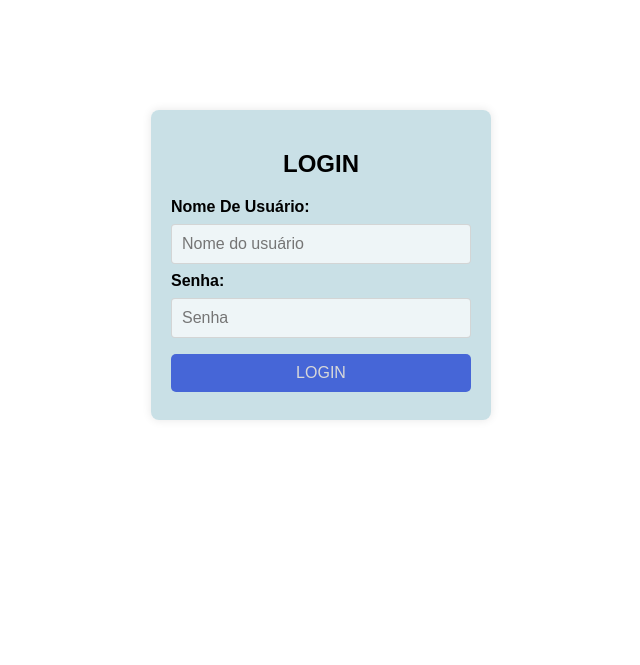
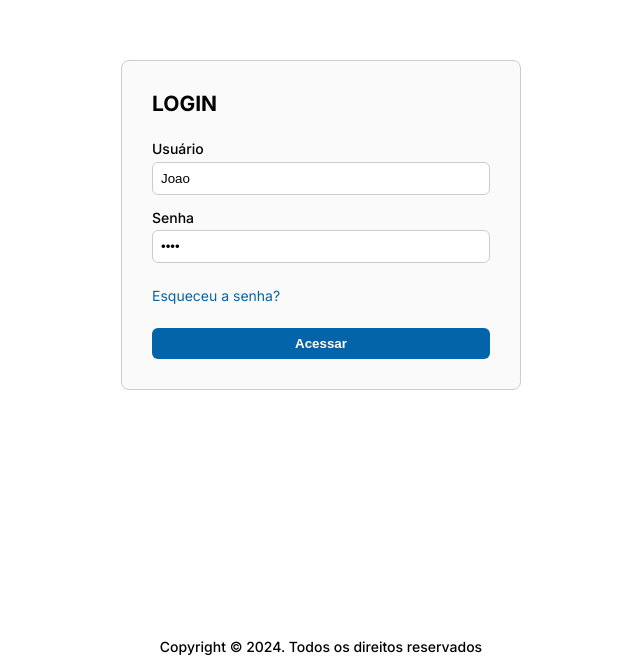
Before and after one commit to Guilherme-Nasciutti/Projeto_Adulao, an Electron app: page index.html in a window 1080 px wide. Shown: the part 135-800 px from the top of the page, without its empty margins (219-859 px from the left). Drawn offline with Linux system fonts and the light colour scheme.

Commit message:
ajustes de estrutura html + css compartilhado no login

```diff
--- /dev/null
+++ b/assets/css/login.css
@@ -0,0 +1,40 @@
+main {
+    width: 100vw;
+    height: 90vh;
+
+    display: flex;
+    align-items: center;
+    justify-content: center;
+}
+
+form {
+    gap: 1em;
+    padding: 30px;
+    width: 400px;
+    border-radius: 8px;
+    margin: 0 20px;
+
+    display: flex;
+    flex-direction: column;
+    border: 1px solid var(--grey);
+    background: var(--gray);
+}
+
+h2 {
+    margin-bottom: 10px;
+    text-transform: uppercase;
+}
+
+.link_password {
+    margin: 10px 0;
+}
+
+footer {
+    left: 0;
+    bottom: 0;
+    width: 100%;
+    padding: 10px;
+    font-weight: 500;
+    position: fixed;
+    text-align: center;
+}
--- a/assets/css/style.css
+++ b/assets/css/style.css
@@ -1,29 +1,83 @@
-/*
+@import url('https://fonts.googleapis.com/css2?family=Inter:wght@100..900&display=swap');
 
-    Descrição: Estilização geral dos elementos reaproveitaveis.
+:root {
+    --red: #FF3B3B;
+    --blue: #0364A9;
+    --grey: #CCCCCC;
+    --gray: #FAFAFA;
+    --dark: #5A5A5A;
+    --white: #FFFFFF;
+    --green: #1F9254;
+    --black: #000000;
+    --baby: #0364a933;
+    --orange: #FF8E00;
+    --yellow: #FBBC04;
+}
 
-*/
+* {
+    margin: 0;
+    padding: 0;
+    box-sizing: border-box;
+}
 
 body {
+    font-size: 14px;
+    font-family: "Inter", sans-serif;
+}
+
+a {
+    color: var(--blue);
+    text-decoration: none;
+}
+
+/* FORMS */
+.row {
+    gap: .3em;
+    display: flex;
+    flex-direction: column;
+}
+
+label {
+    font-size: 1em;
+    font-weight: 500;
+}
+
+input {
+    border: 1px solid var(--grey);
+}
+
+button {
+    font-weight: 600;
+    cursor: pointer;
+    border: none;
+    color: var(--white);
+    background: var(--blue);
+}
+
+input,
+button {
+    padding: 8px;
+    border-radius: 6px;
+    outline: none;
+}
+
+
+
+
+
+
+/* body {
     font-family: Arial, sans-serif;
     background-image: url('img/ELECTRON.png');
-    background-size: cover;
+    background-size: cover; */
     /* para cobrir todo o espaço disponível */
-    background-position: center 10%;
+    /* background-position: center 10%;
     margin: 0;
     padding: 0;
     display: flex;
     justify-content: center;
     align-items: center;
     height: 100vh;
-}
-
-
-* {
-    margin: 0;
-    padding: 0;
-    box-sizing: border-box;
-    font-family: 'Outfit', sans-serif;
 }
 
 nav.menu-lateral {
@@ -182,11 +236,11 @@ ul li.item-menu a .icon>i {
     display: block;
     float: left;
     width: 150px;
-    margin-right: 10px;
+    margin-right: 10px; */
     /* font-weight: bold; */
-}
+/* } */
 
-.form-group select,
+/* .form-group select,
 .form-group input[type="text"] {
     width: calc(100% - 170px);
     float: right;
@@ -222,4 +276,4 @@ ul li.item-menu a .icon>i {
     border-radius: 4px;
     cursor: pointer;
     float: right;
-}
+} */
--- a/assets/css/styleLogin.css
+++ /dev/null
@@ -1,68 +0,0 @@
-/*
-
-    Descrição: Estilização da tela de Login da aplicação.
-
-*/
-
-body {
-    font-family: Arial, sans-serif;
-    background-image: url('img/ELECTRON.png');
-    background-size: cover;
-    /* para cobrir todo o espaço disponível */
-    background-position: center 10%;
-    margin: 0;
-    padding: 0;
-    display: flex;
-    justify-content: center;
-    align-items: center;
-    height: 100vh;
-}
-
-form {
-    background-color: #a4cbd596;
-    padding: 20px;
-    border-radius: 8px;
-    box-shadow: 0 0 10px rgba(0, 0, 0, 0.1);
-    max-width: 300px;
-    width: 100%;
-}
-
-h2 {
-    text-align: center;
-    text-transform: uppercase;
-}
-
-label {
-    text-transform: capitalize;
-    font-weight: 600;
-    font-size: 16px;
-}
-
-input[type="text"],
-input[type="password"],
-input[type="submit"] {
-    width: 100%;
-    padding: 10px;
-    margin: 8px 0;
-    display: inline-block;
-    border: 1px solid #ccccccc5;
-    border-radius: 4px;
-    box-sizing: border-box;
-    background-color: rgba(255, 255, 255, 0.678);
-    font-size: 16px;
-}
-
-input[type="submit"] {
-    background-color: #2041d3c4;
-    color: rgb(216, 216, 216);
-    border: none;
-    border-radius: 5px;
-    cursor: pointer;
-    text-transform: uppercase;
-    text-align: center;
-    font-size: 16px;
-}
-
-input[type="submit"]:hover {
-    background-color: #0e1852ce;
-}
--- a/assets/scripts/login.js
+++ b/assets/scripts/login.js
@@ -1,33 +1,21 @@
-/*
+document.addEventListener("DOMContentLoaded", function () {
+  const form = document.querySelector('form');
 
-    Descrição: Tela de validação do login para entrar na aplicação.
-
-*/
-
-document.addEventListener("DOMContentLoaded", function () {
-  const form = document.getElementById("loginForm");
-
-  // Definindo nome de usuário e senha para teste
   const usernameValid = "Joao";
-  // const usernameValid = Nome de usuário que deverá ser checado no banco de dados para validação
   const passwordValid = "1234";
-  // const passwordValid = Senha que deverá ser checado no banco de dados para validação
 
   form.addEventListener("submit", function (event) {
-    event.preventDefault(); // Evita o envio do formulário
+    event.preventDefault();
 
     const username = document.getElementById("username").value;
     const password = document.getElementById("password").value;
 
-    // Verificando se o nome de usuário e a senha estão corretos
     if (username === usernameValid && password === passwordValid) {
       alert("Sucesso ao efetuar o Login!");
-      // Aqui você pode redirecionar o usuário para outra página, se necessário
-      window.location.href = "tela_inicial.html";
-      // Por exemplo: window.location.href = "pagina_logada.html";
+      window.location.href = "/pages/tela_inicial.html";
+
     } else {
       alert("Nome de usuário ou senha incorretos. Tente novamente.");
-      // Limpa os campos de entrada para permitir que o usuário insira novas informações
       document.getElementById("username").value = "";
       document.getElementById("password").value = "";
     }
--- a/index.html
+++ b/index.html
@@ -1,28 +1,39 @@
-<!--
-
-  Descrição: Tela de Login da Aplicação.
-
--->
-
 <!DOCTYPE html>
 <html lang="pt-BR">
   <head>
     <meta charset="UTF-8" />
     <meta name="viewport" content="width=device-width, initial-scale=1.0" />
+
     <title>Casa de Adulão - Login</title>
 
-    <link rel="stylesheet" href="./assets/css/styleLogin.css" />
+    <!-- CSS -->
+    <link rel="stylesheet" href="./assets/css/style.css" />
+    <link rel="stylesheet" href="./assets/css/login.css" />
   </head>
   <body>
+    <main>
+      <form method="post">
+        <h2>Login</h2>
 
-    <form id="loginForm" action="#" method="post">
-      <h2>Login</h2>
-      <label for="username">Nome de Usuário:</label>
-      <input type="text" id="username" name="username" required placeholder="Nome do usuário" />
-      <label for="password">Senha:</label>
-      <input type="password" id="password" name="password" required placeholder="Senha"/>
-      <input class="buttons" type="submit" value="Login" />
-    </form>
+        <div class="row">
+          <label for="username">Usuário</label>
+          <input type="text" id="username" name="username" placeholder="Nome do usuário" required value="Joao" />
+        </div>
+
+        <div class="row">
+          <label for="password">Senha</label>
+          <input type="password" id="password" name="password" placeholder="Senha" required value="1234" />
+        </div>
+
+        <p class="link_password"><a href="#">Esqueceu a senha?</a></p>
+
+        <button type="submit">Acessar</button>
+      </form>
+    </main>
+
+    <footer>
+      Copyright © 2024. Todos os direitos reservados
+    </footer>
 
     <script src="./assets/scripts/login.js"></script>
   </body>
```
Also changed, not shown: assets/css/popup.css (indentation only).
